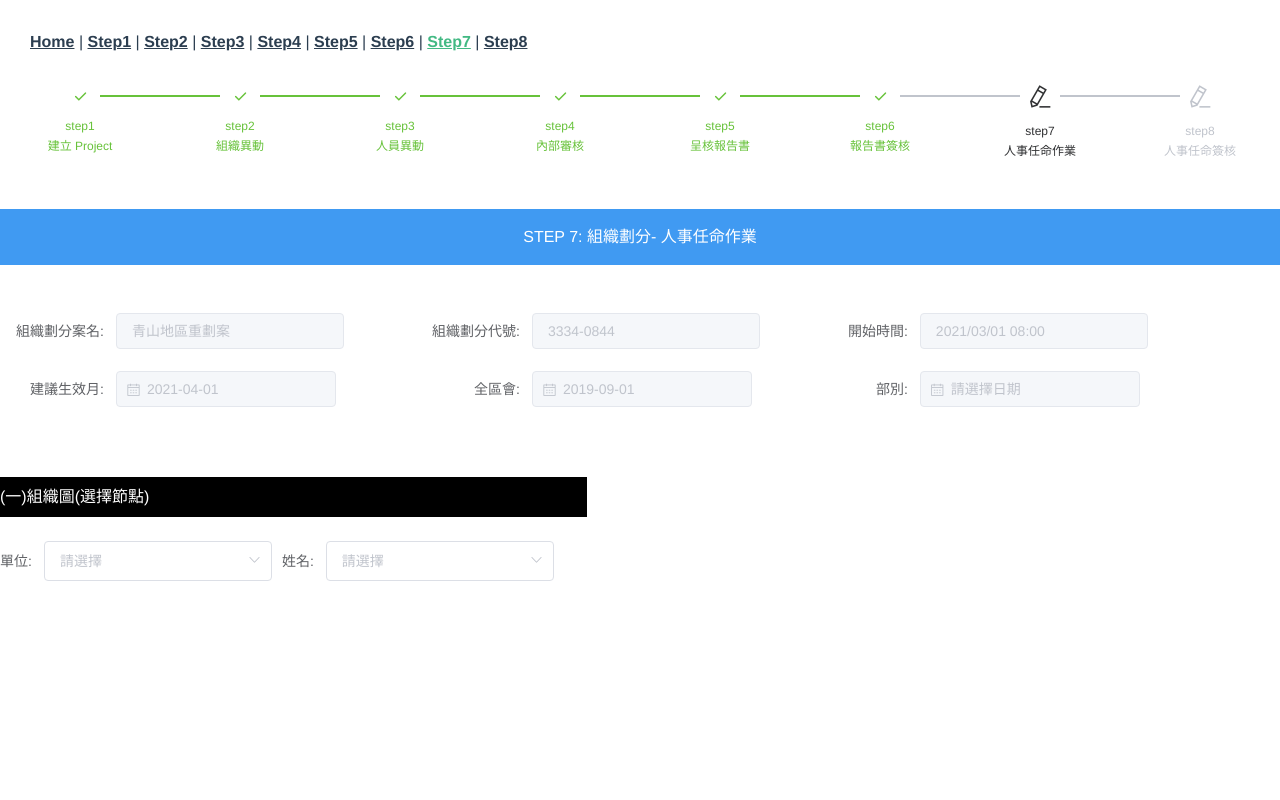
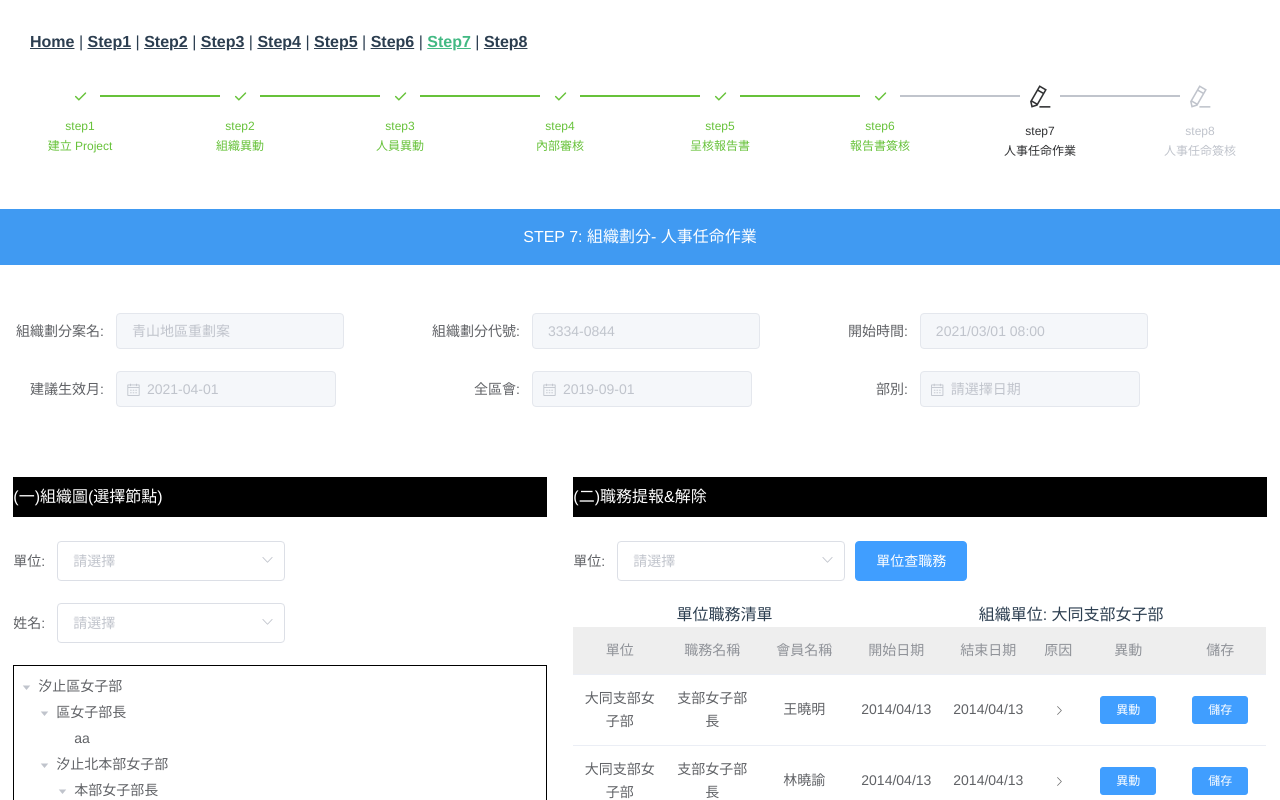
Before and after one commit to flowringWeb/soka, a Vue app: page /Step7 in a window 1280 px wide. Shown: the top 800 px of the page. Built offline with nearby package versions, Linux system fonts and the light colour scheme; what vue2-org-tree would draw is missing.

Commit message:
新增 '職務提報&解除' 表格細節功能

```diff
--- a/src/views/Step7.vue
+++ b/src/views/Step7.vue
@@ -1,8 +1,10 @@
 <script>
     import Steps from "@/components/Steps.vue";
+    import Pagination from "@/components/Pagination.vue";
     export default {
         components: {
             Steps,
+            Pagination,
         },
         data() {
             return {
@@ -39,6 +41,99 @@
                         label: "林曉玉",
                     },
                 ],
+                //element UI tree
+                data: [
+                    {
+                    label: '汐止區女子部',
+                    children: [
+                        {
+                            label: '區女子部長',
+                            children: [{
+                                label: 'aa'
+                                }]
+                        },
+                        {
+                            label: '汐止北本部女子部',
+                            children: [
+                                {
+                                    label: '本部女子部長',
+                                    children: [{
+                                        label: 'bb'
+                                    }]
+                                },
+                                {
+                                    label: '大同支部女子部',
+                                    children: [{
+                                        label: '支部女子部長'
+                                    }]
+                                },
+                                {
+                                    label: '新台支部女子部',
+                                    children: [
+                                        {
+                                            label: '支部女子部長'
+                                        },
+                                        {
+                                            label: '白雲地區女子部'
+                                        },
+                                        {
+                                            label: '青山地區女子部',
+                                            children: [
+                                                {
+                                                    label: '地區女子部長',
+                                                },
+                                                {
+                                                    label: '勝利組',
+                                                    children: [
+                                                        {
+                                                            label: '組長',
+                                                        },
+                                                        {
+                                                            label: '組員'
+                                                        }
+                                                    ]
+                                                },
+                                                {
+                                                    label: '吉祥組',
+                                                    children: [
+                                                        {
+                                                            label: '組長',
+                                                        },
+                                                        {
+                                                            label: '組員'
+                                                        }
+                                                    ]
+                                                },
+                                            ]
+                                        },
+                                    ]
+                                }
+                            ]
+                        }]
+                    },
+                ],
+                tableData_report: [
+                    {
+                        report_unit: "大同支部女子部",
+                        report_title: "支部女子部長",
+                        report_member: "王曉明",
+                        report_startDate: "2014/04/13",
+                        report_endDate: "2014/04/13",
+                        step_down_reason: "出國",
+                        confidence_state: "很有信心",
+                        challenge_now: "挑戰成功"
+                    },
+                    {
+                        report_unit: "大同支部女子部",
+                        report_title: "支部女子部長",
+                        report_member: "林曉諭",
+                        report_startDate: "2014/04/13",
+                        report_endDate: "2014/04/13",
+                        step_down_reason: "不適任",
+                        confidence_state: "很有信心",
+                        challenge_now: "挑戰成功"
+                    },
+                ]
             }
         },
         methods: {
@@ -116,8 +211,8 @@
             </el-row>
         </section>
         <section>
-            <el-row>
-                <el-col :span="11">
+            <el-row type="flex" justify="space-around">
+                <el-col :span="10">
                     <section class="archiTree">
                         <div class="sub-title mb-4">(一)組織圖(選擇節點)</div>
                         <div>
@@ -151,11 +246,86 @@
                                 </el-select>
                                 </el-form-item>
                             </el-form>
+                            <el-tree
+                                class="archiTree__tree"
+                                :data="data"
+                                node-key="id"
+                                default-expand-all
+                                draggable
+                            >
+                            </el-tree>
                         </div>
                     </section>
                 </el-col>
-                <el-col :span="12">
-
+                <el-col :span="13">
+                    <section>
+                        <div class="sub-title mb-4">(二)職務提報&解除</div>
+                        <div class="d-flex">
+                            <el-form ref="form" :inline="true">
+                                <el-form-item label="單位:">
+                                    <el-select
+                                        v-model="form.district"
+                                        placeholder="請選擇"
+                                    >
+                                        <el-option
+                                        v-for="item in district_options"
+                                        :key="item.value"
+                                        :label="item.label"
+                                        :value="item.value"
+                                        >
+                                        </el-option>
+                                    </el-select>
+                                </el-form-item>
+                            </el-form>
+                            <div>
+                                <el-button type="primary">單位查職務</el-button>
+                            </div>
+                        </div>
+                        <div class="d-flex justify-content-around">
+                            <div>單位職務清單</div>
+                            <div>組織單位: 大同支部女子部</div>
+                        </div>
+                        <el-table :data="tableData_report"  :header-cell-style="{ background: '#eee' }">
+                            <el-table-column prop="report_unit" label="單位" align="center">
+                            </el-table-column>
+                            <el-table-column prop="report_title" label="職務名稱" align="center">
+                            </el-table-column>
+                            <el-table-column prop="report_member" label="會員名稱" align="center">
+                            </el-table-column>
+                            <el-table-column prop="report_startDate" label="開始日期" align="center">
+                            </el-table-column>
+                            <el-table-column prop="report_endDate" label="結束日期" align="center">
+                            </el-table-column>
+                            <el-table-column label="原因" align="center" type="expand">
+                                <template slot-scope="scope">
+                                    <el-tabs type="border-card">
+                                        <el-tab-pane label="卸任原因">{{scope.row.step_down_reason}}</el-tab-pane>
+                                        <el-tab-pane label="信心狀況">{{scope.row.confidence_state}}</el-tab-pane>
+                                        <el-tab-pane label="目前挑戰">{{scope.row.challenge_now}}</el-tab-pane>
+                                    </el-tabs>
+                                </template>
+                            </el-table-column>
+                            <el-table-column prop="report_changeIcon" label="異動" align="center">
+                                <template slot-scope="scope">
+                                    <el-button
+                                        size="mini"
+                                        type="primary"
+                                        @click="handleEdit(scope.$index, scope.row)">異動
+                                    </el-button>
+                                </template>
+                            </el-table-column>
+                            <el-table-column prop="report_changeIcon" label="儲存" align="center">
+                                <template slot-scope="scope">
+                                    <el-button
+                                        size="mini"
+                                        type="primary"
+                                        @click="handleEdit(scope.$index, scope.row)">儲存
+                                    </el-button>
+                                </template>
+                            </el-table-column>
+                        </el-table>
+                        <Pagination></Pagination>
+                    </section>
                 </el-col>
             </el-row>
         </section>
```
